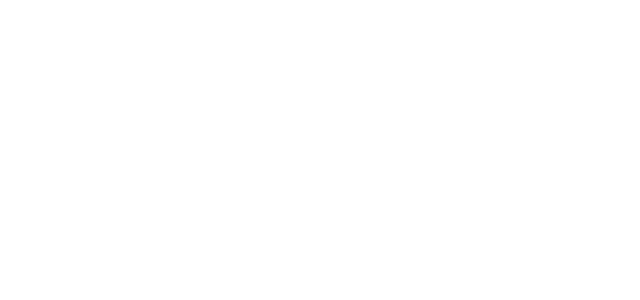
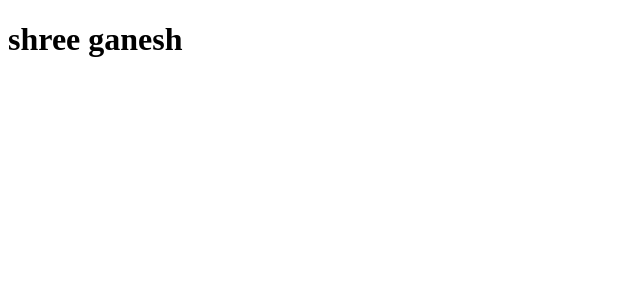
Before and after one commit to satyamdevv27/E-Commerce-website, a React (Vite) app: page / in a window 1280 px wide. Shown: the top 300 px of the page, without its empty margins (0-640 px from the left). Built offline with nearby package versions, Linux system fonts and the light colour scheme.

Commit message:
started working on project

```diff
--- a/src/App.jsx
+++ b/src/App.jsx
@@ -1,10 +1,11 @@
+import Start from "./components/start"
 
 function App() {
 
 
   return (
     <>
-
+<Start/>
     </>
   )
 }
--- /dev/null
+++ b/src/components/start.jsx
@@ -0,0 +1,13 @@
+
+
+function Start() {
+  return (
+
+      <>
+      <h1>shree ganesh </h1>
+      </>
+
+  )
+}
+
+export default Start
```
